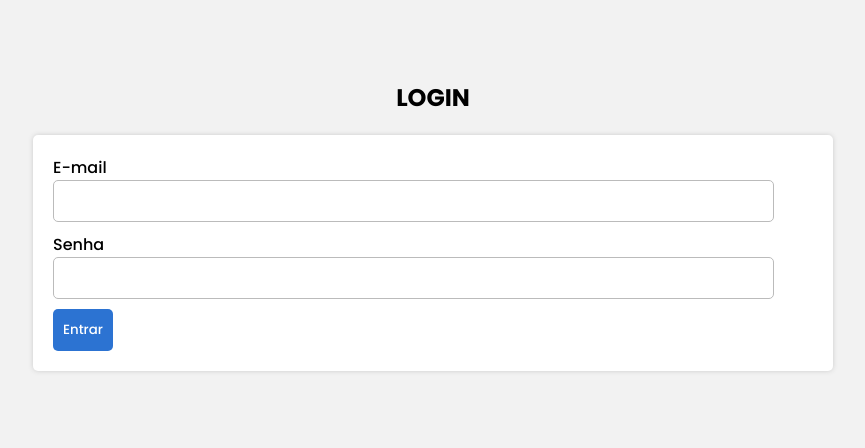
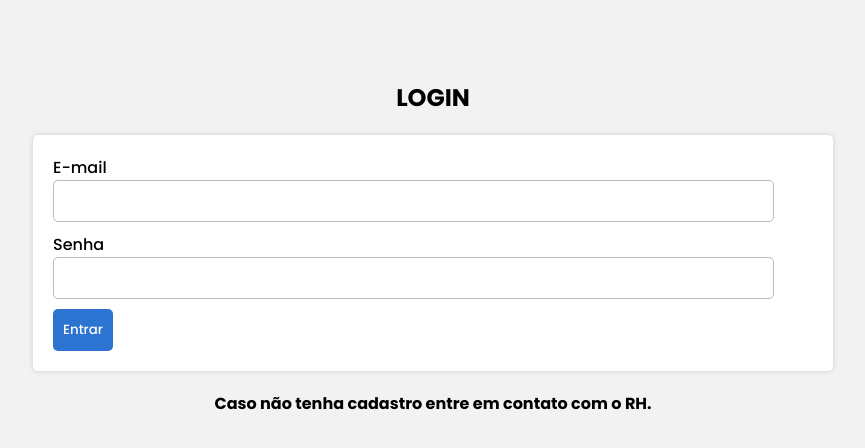
Before and after one commit to nay810/Projeto-ADS-2023, a React (Create React App) app in the folder frontend/: page / in a window 1280 px wide. Shown: the top 448 px of the page, without its empty margins (207-1072 px from the left). Built offline with nearby package versions, Linux system fonts and the light colour scheme.

Commit message:
Adicioanndo informativo no login

```diff
--- a/frontend/src/Login.js
+++ b/frontend/src/Login.js
@@ -17,6 +17,8 @@ const Container = styled.div`
 `;
 
 const Title = styled.h2``;
+
+const Description = styled.h4``;
 
 function Login() {
 
@@ -44,6 +46,7 @@ function Login() {
       <Container>
         <Title>LOGIN</Title>
         <FormLogin validateUser={validateUser} />
+        <Description>Caso não tenha cadastro entre em contato com o RH.</Description>
       </Container>
       <ToastContainer autoClose={3000} position={toast.POSITION.BOTTOM_LEFT} />
       <GlobalStyle />
```
